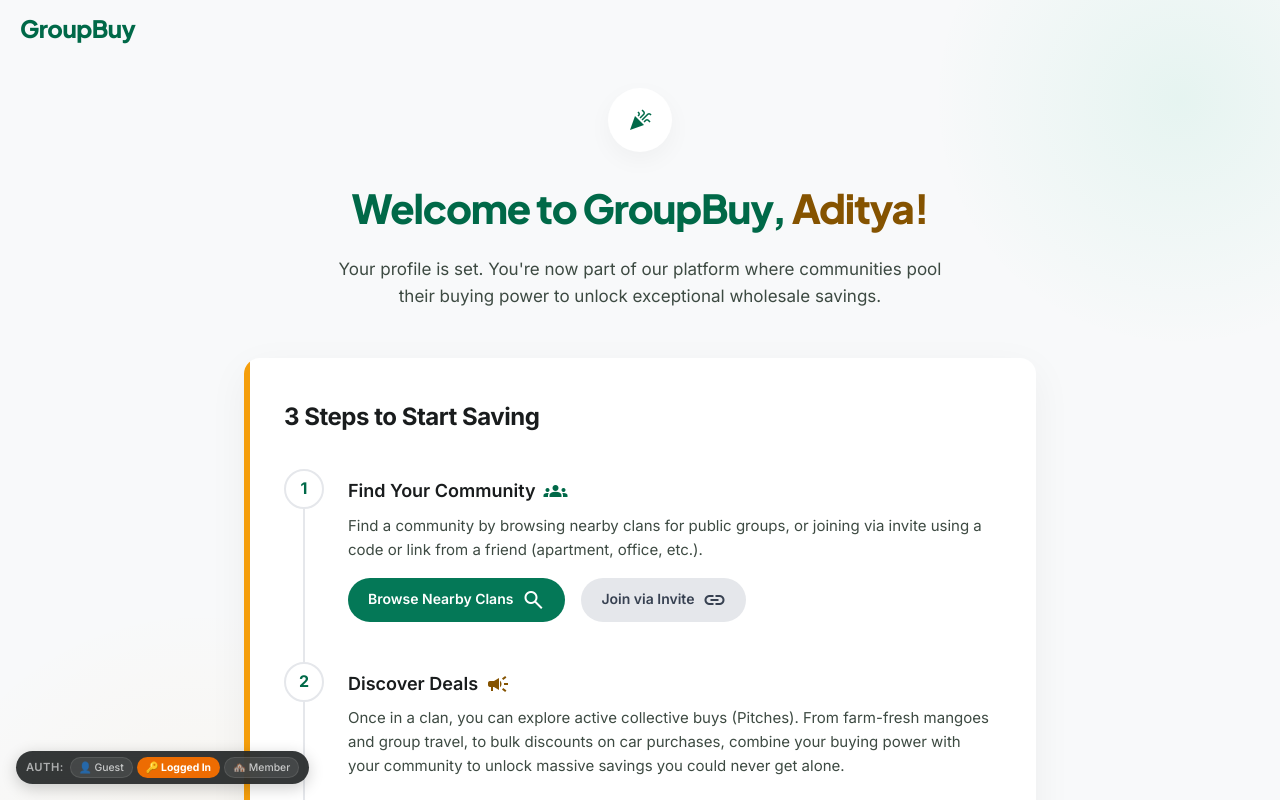
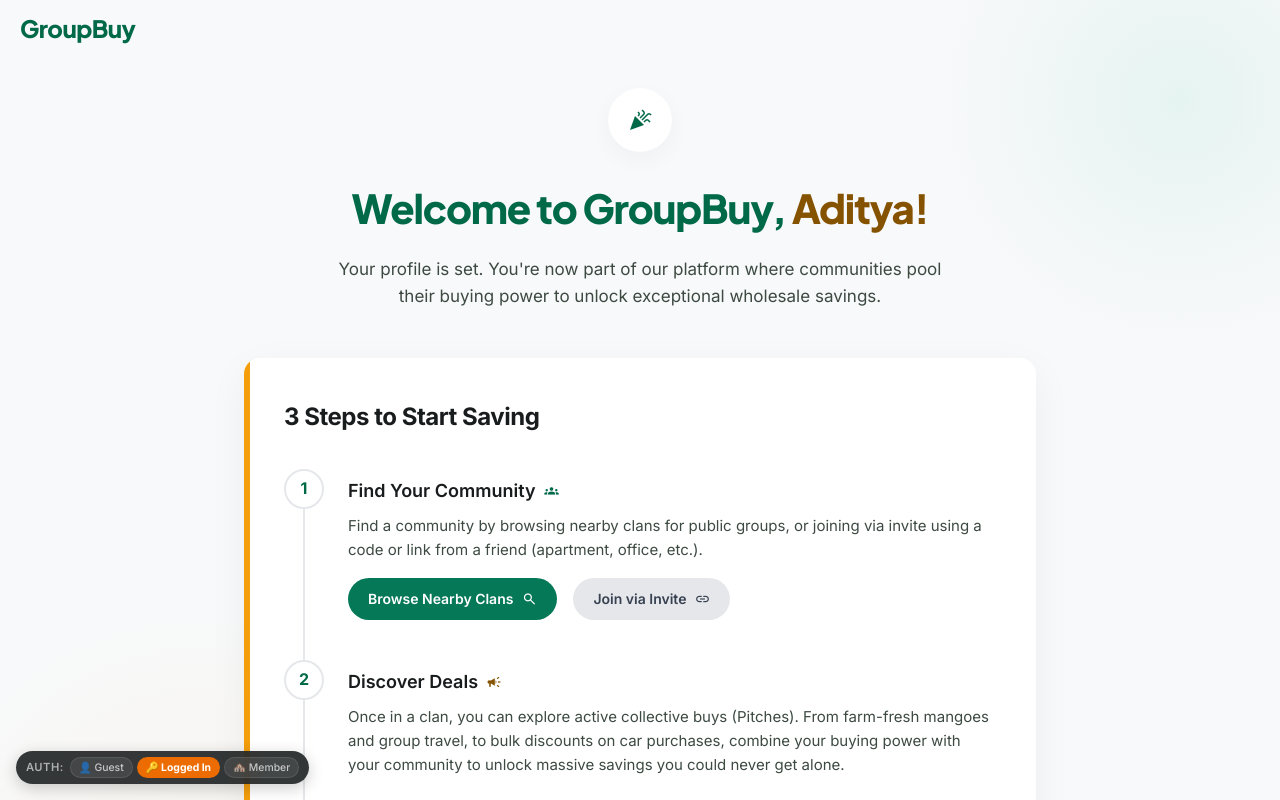
Before and after one commit to surajkalangi/groupbuy-web, a Next.js app: page /onboarding/welcome in a window 1280 px wide. Shown: the top 800 px of the page. Built offline with nearby package versions, Linux system fonts and the light colour scheme.

Commit message:
fix: force icon sizes on welcome page to override material symbols default

```diff
--- a/app/onboarding/welcome/page.module.css
+++ b/app/onboarding/welcome/page.module.css
@@ -209,12 +209,12 @@
 }
 
 .stepIcon {
-    font-size: 1rem;
+    font-size: 1rem !important;
     color: var(--primary);
 }
 
 .stepIconSecondary {
-    font-size: 1rem;
+    font-size: 1rem !important;
     color: #855300;
 }
 
@@ -253,7 +253,7 @@
 }
 
 .primaryBtnIcon {
-    font-size: 1rem;
+    font-size: 1rem !important;
 }
 
 .secondaryBtn {
@@ -276,7 +276,7 @@
 }
 
 .secondaryBtnIcon {
-    font-size: 1rem;
+    font-size: 1rem !important;
 }
 
 /* ── Footer Link ── */
```
